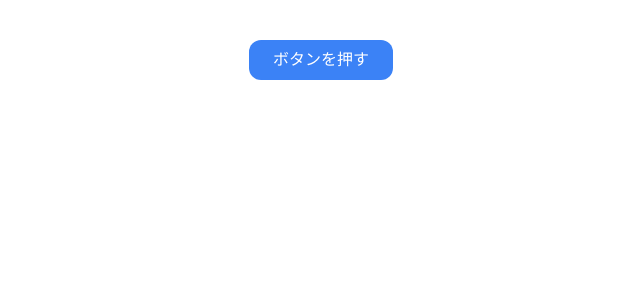
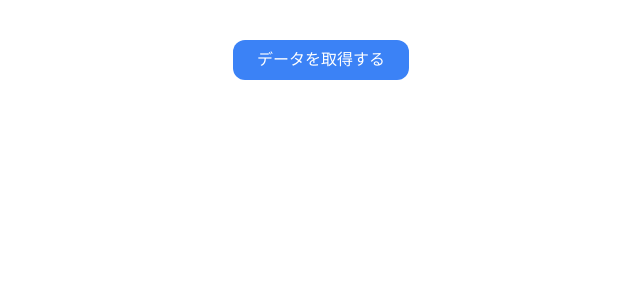
Before and after one commit to matsunagadaiki151/next-suspense-example, a Next.js app: page / in a window 1280 px wide. Shown: the top 300 px of the page, without its empty margins (319-959 px from the left). Built offline with nearby package versions, Linux system fonts and the light colour scheme.

Commit message:
buttonLabelプロパティを削除

```diff
--- a/app/page.tsx
+++ b/app/page.tsx
@@ -1,5 +1,5 @@
 import DataLoader from "@/features/component/DataLoader";
 
 export default function Home() {
-  return <DataLoader buttonLabel="ボタンを押す" />;
+  return <DataLoader />;
 }
--- a/features/component/DataLoader.tsx
+++ b/features/component/DataLoader.tsx
@@ -5,13 +5,9 @@ import Button from "@/components/Button";
 import LoadingPosts from "@/components/LoadingPosts";
 import { Suspense, useState } from "react";
 
-type TDataLoader = {
-  buttonLabel: string;
-};
-
 // 初期時はボタンのみを配置する。
 // ボタンがクリックされた場合にデータ取得処理を開始する。
-function DataLoader({ buttonLabel }: TDataLoader) {
+function DataLoader() {
   const [isButtonClick, setIsButtonClick] = useState<boolean>(false);
   const onButtonClick = async () => {
     setIsButtonClick(true);
@@ -19,7 +15,7 @@ function DataLoader({ buttonLabel }: TDataLoader) {
 
   return (
     <div className="m-10 h-full flex flex-col items-center justify-between space-y-10">
-      <Button onButtonClick={onButtonClick}>{buttonLabel}</Button>
+      <Button onButtonClick={onButtonClick}>データを取得する</Button>
       {isButtonClick && (
         <Suspense fallback={<Loading />}>
           <LoadingPosts />
```
